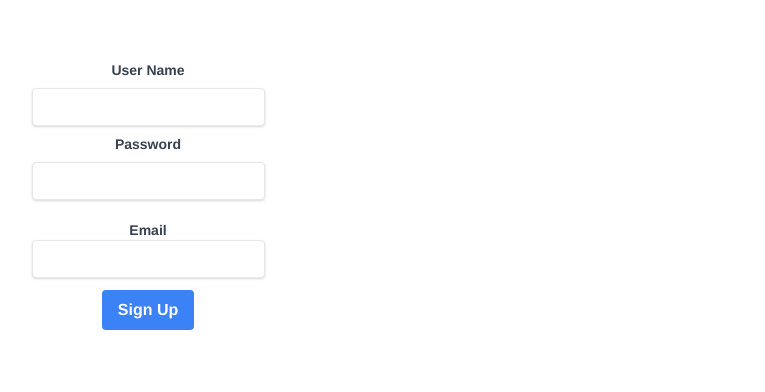
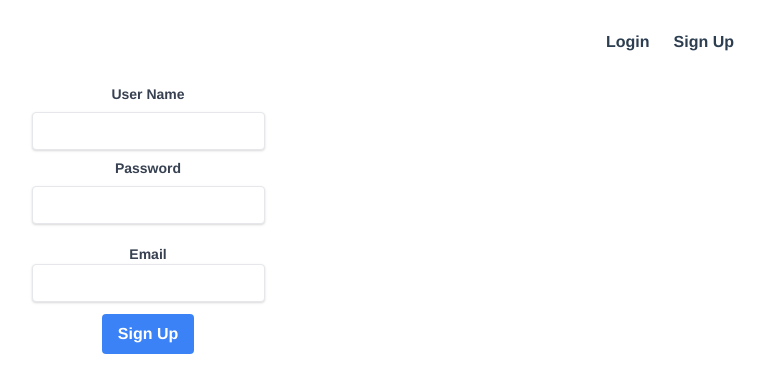
Before and after one commit to cdt-eth/Photobook, a Vue app: page /signup in a window 1280 px wide. Shown: the top 392 px of the page, without its empty margins (492-1257 px from the left). Built offline with nearby package versions, Linux system fonts and the light colour scheme; no server answers; what aws-amplify would draw is missing.

Commit message:
auth complete, login working

```diff
--- a/src/App.vue
+++ b/src/App.vue
@@ -2,9 +2,19 @@
   <div id="nav">
     <!-- <router-link to="/">Home</router-link> |
     <router-link to="/about">About</router-link> -->
+    <Nav />
   </div>
   <router-view />
 </template>
+
+<script>
+import Nav from "@/components/Nav.vue";
+export default {
+  components: {
+    Nav,
+  },
+};
+</script>
 
 <style lang="scss">
 #app {
--- a/src/components/Login.vue
+++ b/src/components/Login.vue
@@ -22,6 +22,7 @@
           v-model="password"
         />
       </div>
+      <!-- eslint-disable -->
       <button class="btn-blue">Sign in</button>
     </form>
     <div class="text-red-600">{{ error.message }}</div>
@@ -47,10 +48,13 @@ export default {
     // assign data to user's login data
     async login() {
       try {
+        const { username, password } = this;
         await this.loginVue({
-          username: this.username,
-          password: this.password,
+          username,
+          password,
         });
+
+        this.$router.push("/albums");
       } catch (error) {
         this.error = error;
       }
--- /dev/null
+++ b/src/components/Nav.vue
@@ -0,0 +1,57 @@
+<template>
+  <div>
+    <ul class="flex justify-end">
+      <li class="mr-6" v-if="!user">
+        <router-link to="/">
+          <a class="text-blue-500 hover:text-blue-800 cursor-pointer">Login</a>
+        </router-link>
+      </li>
+      <li class="mr-6" v-if="!user">
+        <router-link to="/signup">
+          <a class="text-blue-500 hover:text-blue-800 cursor-pointer"
+            >Sign Up</a
+          >
+        </router-link>
+      </li>
+      <li class="mr-6" v-if="user">
+        <div class="font-semibold text-black-500">
+          Welcome {{ user.username }}
+        </div>
+      </li>
+      <li class="mr-6" v-if="user">
+        <router-link to="/albums">
+          <div class="text-blue-500 hover:text-blue-800 cursor-pointer">
+            Albums
+          </div>
+        </router-link>
+      </li>
+      <li class="mr-6" v-if="user">
+        <div
+          class="text-blue-500 hover:text-blue-800 cursor-pointer"
+          @click="logout"
+        >
+          Logout
+        </div>
+      </li>
+    </ul>
+  </div>
+</template>
+
+<script>
+import { mapGetters } from "vuex";
+export default {
+  methods: {
+    async logout() {
+      await this.$store.dispatch("auth/logout");
+      this.$router.push("/");
+    },
+  },
+  computed: {
+    ...mapGetters({
+      user: "auth/user",
+    }),
+  },
+};
+</script>
+
+<style lang="scss" scoped></style>
--- a/src/store/auth/auth.js
+++ b/src/store/auth/auth.js
@@ -36,11 +36,11 @@ export const auth = {
     // signup confirmation
     async confirmSignUp(_, { username, code }) {
       try {
-        await Auth.confirmSignUp((username, code));
+        await Auth.confirmSignUp(username, code);
         return Promise.resolve();
       } catch (error) {
         console.log(error);
-        return Promise.reject();
+        return Promise.reject(error);
       }
     },
     // signup
--- a/src/views/SignUpPage.vue
+++ b/src/views/SignUpPage.vue
@@ -38,6 +38,7 @@
           v-model="email"
         />
       </div>
+      <!-- eslint-disable -->
       <button class="btn-blue">Sign Up</button>
     </form>
     <div v-if="error" class="text-red-600">{{ error.message }}</div>
@@ -82,15 +83,18 @@ export default {
           password,
           email,
         });
+
+        this.confirmPassword = true;
       } catch (error) {
+        console.log(error);
         this.error = error;
       }
-    },
     },
     async confirmSignUp() {
       if (!this.username || !this.code) {
         return;
       }
+
       try {
         const { username, password, code } = this;
 
@@ -98,16 +102,19 @@ export default {
           username,
           code,
         });
-      await this.$store.dispatch("authlogin", {
+
+        await this.$store.dispatch("auth/login", {
           username,
           password,
         });
+
         this.$router.push("/albums");
       } catch (error) {
         console.log(error);
         this.error = error;
       }
     },
+  },
 };
 </script>
 
```
Lines whose indentation alone changed are shown as unchanged.
